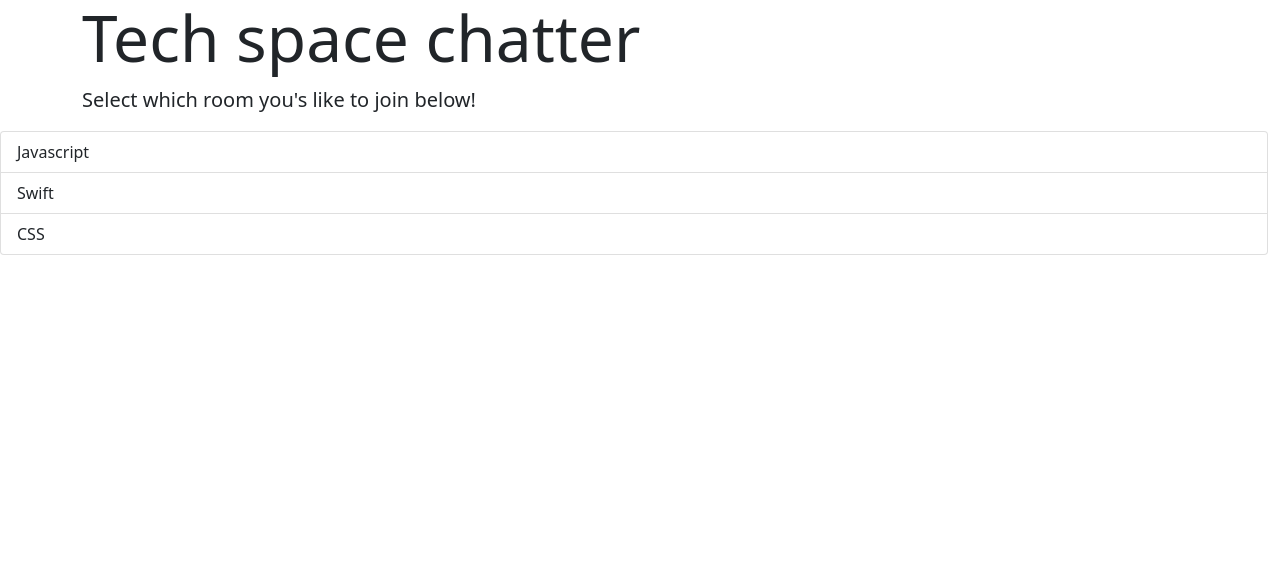
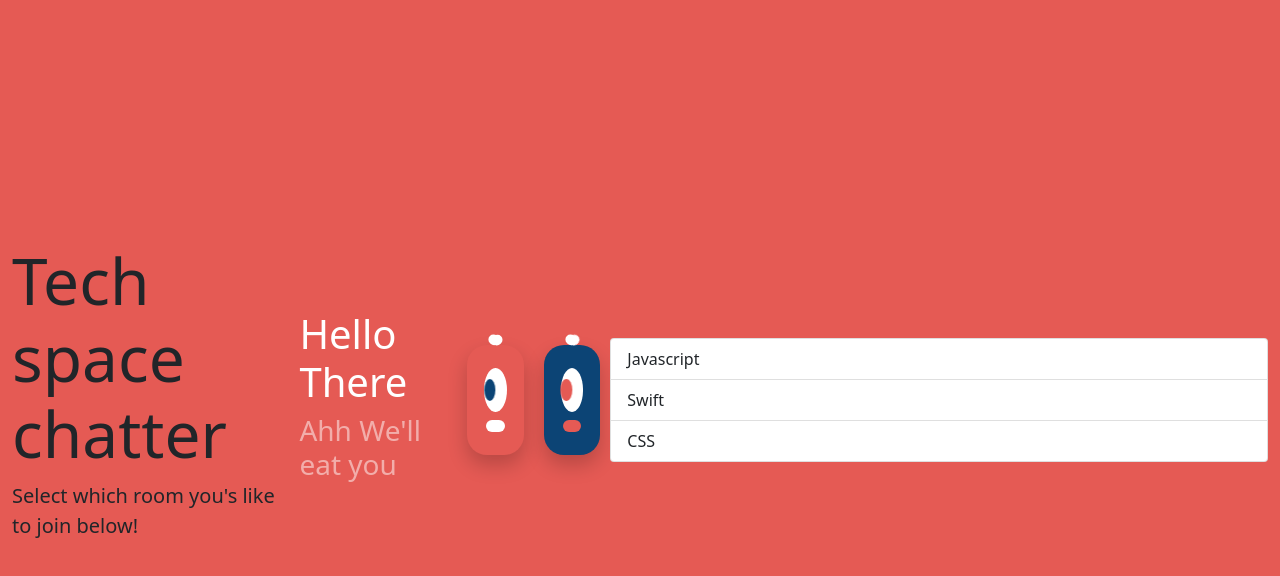
Before and after one commit to jazzc001/chatter, a website: page index.html in a window 1280 px wide. Drawn offline with nearby package versions, Linux system fonts and the light colour scheme.

```diff
--- a/index.html
+++ b/index.html
@@ -5,7 +5,7 @@
     <meta charset="UTF-8">
     <meta name="viewport" content="width=device-width, initial-scale=1">
     <link href="https://cdn.jsdelivr.net/npm/bootstrap@5.1.3/dist/css/bootstrap.min.css" rel="stylesheet" integrity="sha384-1BmE4kWBq78iYhFldvKuhfTAU6auU8tT94WrHftjDbrCEXSU1oBoqyl2QvZ6jIW3" crossorigin="anonymous">
-
+    <link rel="stylesheet" type="text/css" href="style.css">
   </head>
   <body>
     <div class="jumbotron jumbotron-fluid">
@@ -14,6 +14,34 @@
         <p class="lead"> Select which room you's like to join below!</p>
       </div>
     </div>
+
+<div>
+    <h2 class="monsterText">Hello<br>There</h2>
+    <h3 class="ogText">Ahh We'll eat you</h3>
+  </div>
+  <div class="monster">
+    <div class="eye">
+      <div class="eyeball"> </div>
+    </div>
+    <div class="mouth"></div>
+  </div>
+  <div class="monster blue">
+    <div class="eye">
+      <div class="eyeball"> </div>
+    </div>
+    <div class="mouth"></div>
+  </div>
+  <div class="pageLoading">
+    <div class="monster">
+      <div class="eye">
+        <div class="eyeball"> </div>
+      </div>
+      <div class="mouth"></div>
+    </div>
+    <div class="loading">
+      <div class="bar"></div>
+    </div>
+</div>
     <div class="container-fluid">
       <div class="row">
         <ul class="list-group col">
@@ -28,6 +56,7 @@
     <script src="https://cdn.jsdelivr.net/npm/@popperjs/core@2.10.2/dist/umd/popper.min.js" integrity="sha384-7+zCNj/IqJ95wo16oMtfsKbZ9ccEh31eOz1HGyDuCQ6wgnyJNSYdrPa03rtR1zdB" crossorigin="anonymous"></script>
     <script src="https://cdn.jsdelivr.net/npm/bootstrap@5.1.3/dist/js/bootstrap.min.js" integrity="sha384-QJHtvGhmr9XOIpI6YVutG+2QOK9T+ZnN4kzFN1RtK3zEFEIsxhlmWl5/YESvpZ13" crossorigin="anonymous"></script>
     <script src="https://code.jquery.com/jquery-3.6.0.min.js"></script>
+    <script src="pageloading.js"></script>
 
 
   </body>
--- /dev/null
+++ b/pageloading.js
@@ -0,0 +1,15 @@
+var percent = 0;
+function eatCount() {
+  $(".monsterText").html("WE ARE<br>SQUARE<br>MONSTER");
+}
+
+var timer = setInterval(function () {
+  $(".bar").css("width", percent + "%");
+  percent += 1;
+  if (percent >= 100) {
+    $(".pageLoading").addClass("complete");
+
+    clearInterval(timer);
+    setTimeout(eatCount, 3000);
+  }
+}, 30);
--- /dev/null
+++ b/style.css
@@ -0,0 +1,159 @@
+html, body {
+    margin: 0;
+    padding: 0;
+    width: 100%;
+    height: 100%;
+    background-color: #E55A54;
+    display: flex;
+    justify-content: center;
+    align-items: center;
+  }
+
+.monster {
+width: 110px;
+height: 110px;
+background-color: #E55A54;
+border-radius: 20px;
+display: flex;
+justify-content: center;
+align-items: center;
+flex-direction: column;
+position: relative;
+transition: 0.5s;
+cursor: pointer;
+margin: 10px;
+box-shadow: 0px 10px 20px rgba(0, 0, 0, 0.2);
+-webkit-animation: jumping 0.8s infinite alternate;
+        animation: jumping 0.8s infinite alternate;
+}
+.monster .eye {
+width: 40%;
+height: 40%;
+border-radius: 50%;
+background-color: #fff;
+display: flex;
+justify-content: center;
+align-items: center;
+}
+.monster .eyeball {
+width: 50%;
+height: 50%;
+border-radius: 50%;
+background-color: #0C4475;
+}
+.monster .mouth {
+width: 32%;
+height: 12px;
+background-color: #fff;
+border-radius: 12px;
+margin-top: 15%;
+}
+.monster:before, .monster:after {
+content: " ";
+display: block;
+width: 20%;
+height: 10px;
+background-color: #fff;
+position: absolute;
+left: 50%;
+top: -10px;
+border-radius: 10px;
+}
+.monster:before {
+transform: translate(-60%) rotate(45deg);
+}
+.monster:after {
+transform: translate(-30%) rotate(-45deg);
+}
+.monster.blue {
+background-color: #0C4475;
+}
+.monster.blue .eyeball, .monster.blue .mouth {
+background-color: #E55A54;
+}
+@-webkit-keyframes jumping {
+50% {
+    top: 0;
+    box-shadow: 0px 10px 20px rgba(0, 0, 0, 0.2);
+}
+100% {
+    top: -50px;
+    box-shadow: 0px 120px 50px rgba(0, 0, 0, 0.2);
+}
+}
+@keyframes jumping {
+50% {
+    top: 0;
+    box-shadow: 0px 10px 20px rgba(0, 0, 0, 0.2);
+}
+100% {
+    top: -50px;
+    box-shadow: 0px 120px 50px rgba(0, 0, 0, 0.2);
+}
+}
+@-webkit-keyframes eyemove {
+0%, 10% {
+    transform: translate(50%);
+}
+90%, 100% {
+    transform: translate(-50%);
+}
+}
+@keyframes eyemove {
+0%, 10% {
+    transform: translate(50%);
+}
+90%, 100% {
+    transform: translate(-50%);
+}
+}
+.monster .eyeball {
+-webkit-animation: eyemove 1.6s infinite alternate;
+        animation: eyemove 1.6s infinite alternate;
+}
+
+h2 {
+color: white;
+font-size: 40px;
+margin-right: 50px;
+}
+
+h3 {
+margin-top: 0;
+opacity: 0.5;
+color: white;
+}
+
+.pageLoading {
+position: fixed;
+width: 100%;
+height: 100%;
+background-color: #0C4475;
+left: 0;
+top: 0;
+display: flex;
+justify-content: center;
+align-items: center;
+flex-direction: column;
+transition: 0.5s 0.5s;
+}
+.pageLoading.complete {
+opacity: 0;
+}
+.pageLoading.complete .monster {
+transform: scale(0.1) rotate(360deg);
+}
+
+.loading {
+width: 200px;
+height: 8px;
+background-color: #fff;
+margin-top: 80px;
+border-radius: 5px;
+overflow: hidden;
+}
+.loading .bar {
+width: 0%;
+height: 100%;
+background-color: #E55A54;
+}
```
Also changed, not shown: 1 other file.
